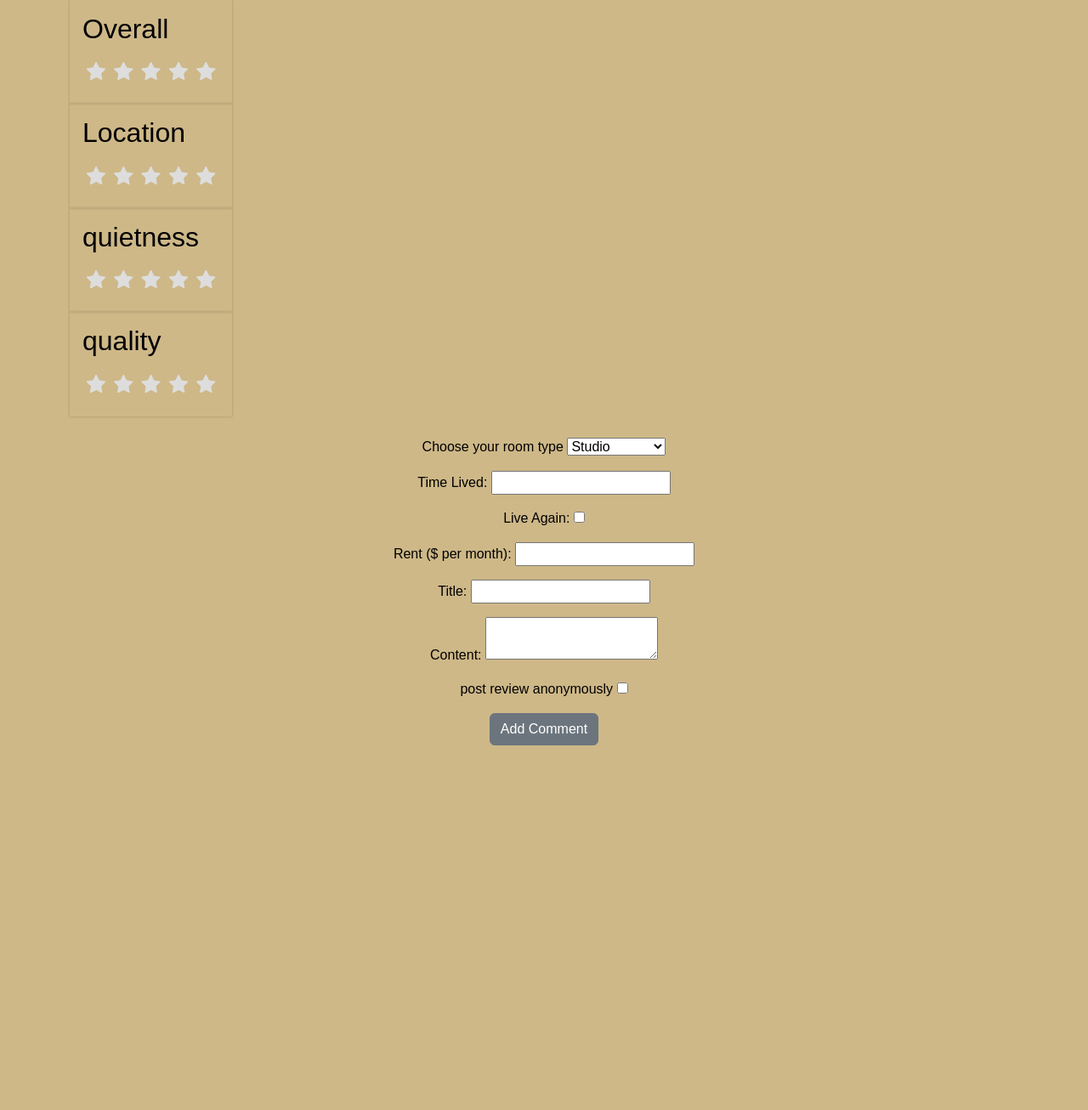
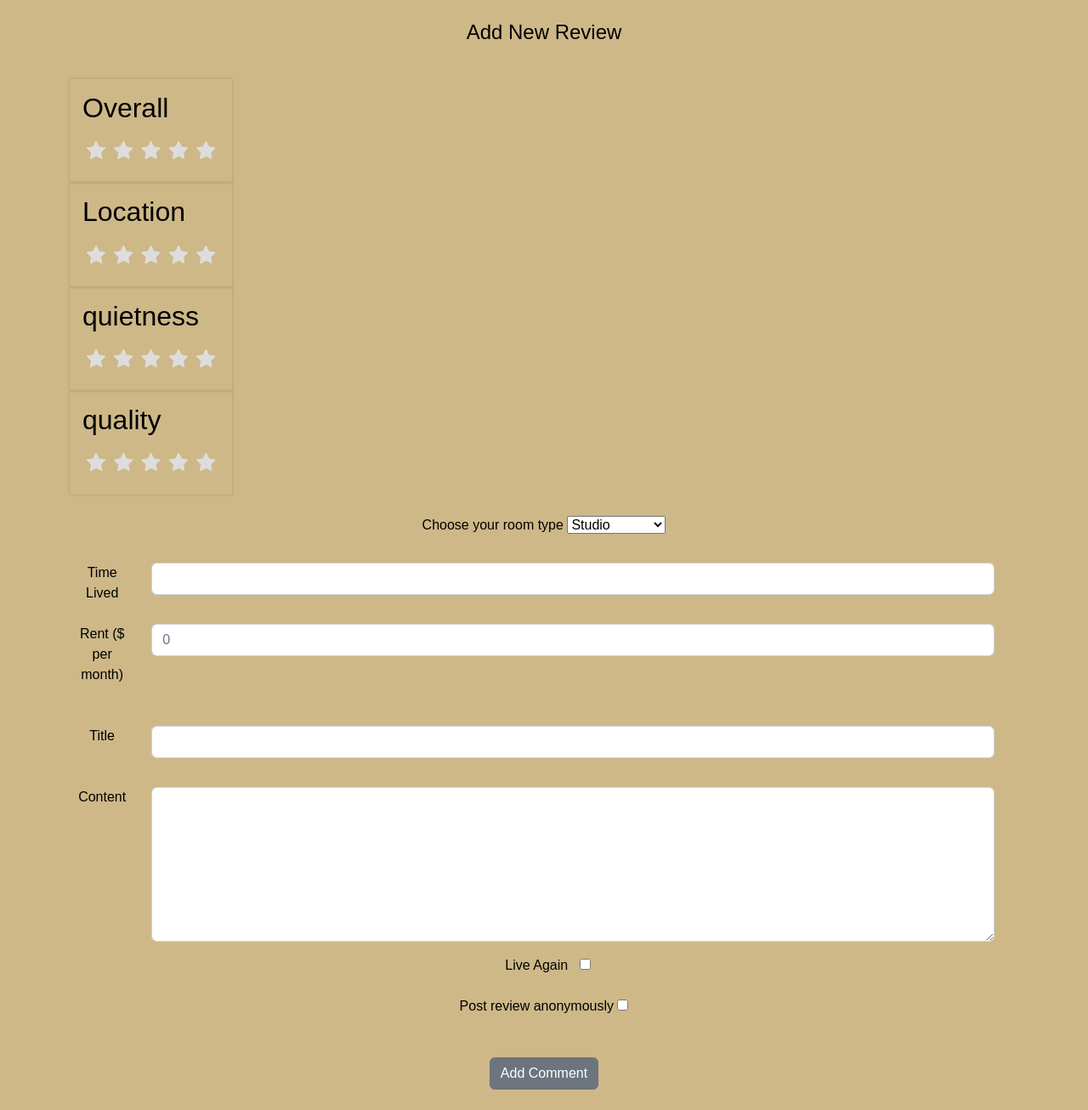
Before and after one commit to SazikQ/RateMyResidence, a Django app: page /addReview/1 in a window 1280 px wide. Shown: the part 56-1362 px from the top of the page at 85% size. Before the commit the page ends 933 px from the top, so only its background shows below. Run offline with Django 4.2, Linux system fonts and the light colour scheme; the visitor is signed in with stand-in values (Sample User, id 1); parts of the project's set-up code (start-up, migrations or seed data) failed here and were passed over; some libraries are stand-ins or nearby versions.

Commit message:
Add review ui update

```diff
--- a/templates/addReview.html
+++ b/templates/addReview.html
@@ -14,8 +14,11 @@
     <title>Add New Comment</title>
 </head>
 <body>
-<form method="post">
+<form method="post" class="form-horizontal">
     {% csrf_token %}
+    <br>
+    <h4 class="mb-3">Add New Review</h4>
+    <br>
     <div class="container">
         <div class="rating-wrap">
             <h2>Overall</h2>
@@ -85,7 +88,11 @@
         </div>
     </div>
     <br>
-    <p><label for="id_room_type">Choose your room type</label>
+
+    <div class="container">
+        <div class="row g-3">
+            <div class="col-12">
+                <label for="id_name" class="form-label">Choose your room type</label>
                 <select id="id_room_type" name="room_type">
                     <option value="ST">Studio</option>
                     <option value="SH">Shared-room</option>
@@ -94,20 +101,84 @@
                     <option value="FR">Four-room</option>
                     <option value="UN">Unknown</option>
                 </select>
-    <p><label for="id_time_lived">Time Lived:</label>
-        <input id="id_time_lived" maxlength="5" name="time_lived" required type="number"></p>
-    <p><label for="id_live_again">Live Again:</label>
-        <input id="id_live_again" name="live_again" type="checkbox"></p>
-    <p><label for="id_rent">Rent ($ per month):</label>
-        <input id="id_rent" maxlength="5" name="rent" required type="number"></p>
-    <p><label for="id_title">Title:</label>
-        <input id="id_title" maxlength="100" name="title" required type="text"></p>
-    <p><label for="id_content">Content:</label>
-        <textarea id="id_content" name="content" required></textarea></p>
-    <p><label for="id_is_anonymous">post review anonymously</label>
-        <input id="id_is_anonymous" name="isAnonymous" type="checkbox"></p>
+            </div>
+            <br>
+            <br>
+            <br>
+            <div class="form-group row">
+                <label for="id_time_lived" class="col-sm-1 form-label">Time Lived</label>
+                <div class="col-sm-11">
+                    <input type="text" class="form-control" id="id_time_lived" name = "time_lived" maxlength="5" value="" type="number" required>
+                </div>
+
+                <div class="invalid-feedback">
+                    Please enter a valid Residence name.
+                </div>
+            </div>
+            <br>
+            <br>
+            <br>
+            <div class="form-group row">
+                <label for="id_rent" class="col-sm-1 form-label">Rent ($ per month)</label>
+                <div class="col-sm-11">
+                    <input type="number" class="form-control" id="id_rent" name="rent" placeholder="0" value="" maxlength="5" required>
+                </div>
+                <div class="invalid-feedback">
+                    Please enter a valid street name.
+                </div>
+            </div>
+            <br>
+            <br>
+            <br>
+            <br>
+            <br>
+            <div class="form-group row">
+                <label for="id_title" class="col-sm-1 form-label">Title</label>
+                <div class="col-sm-11">
+                    <input type="text" class="form-control" id="id_title" name="title" placeholder="" maxlength="100" required>
+                </div>
+
+                <div class="invalid-feedback">
+                    Please enter a valid zipcode.
+                </div>
+            </div>
+            <br>
+            <br>
+            <br>
+            <div class="form-group row">
+                <label for="id_tags" class="col-sm-1 form-label">Content</label>
+                <div class="col-sm-11">
+                    <textarea id="id_content" name="content" class="form-control" rows="7"></textarea>
+                </div>
+                <div class="invalid-feedback">
+                    Please enter tags.
+                </div>
+            </div>
+            <br>
+            <br>
+            <br>
+            <div class="col-12">
+                <label for="id_live_again" class="col-sm-1 form-label">Live Again</label>
+                <input id="id_live_again" name="live_again" type="checkbox">
+                <div class="invalid-feedback">
+                    Please enter a valid street number.
+                </div>
+            </div>
+
+            <div class="col-12">
+                <label for="id_is_anonymous">Post review anonymously</label>
+                <input id="id_is_anonymous" name="isAnonymous" type="checkbox">
+                <div class="invalid-feedback">
+                    Please enter tags.
+                </div>
+            </div>
+        </div>
+    </div>
+    <br>
+    <br>
     <button class='btn btn-secondary' type="submit">Add Comment</button>
-
+    <br>
+    <br>
 </form>
 </body>
 </html>
--- a/templates/editreview.html
+++ b/templates/editreview.html
@@ -137,7 +137,7 @@
             <option value="UN">Unknown</option>
         </select>
     <p><label for="id_time_lived">Time Lived:</label>
-        <input id="id_time_lived" maxlength="5" name="time_lived" required type="number"></p>
+        <input id="id_time_lived" maxlength="5" name="time_lived" required type="number"><label> months</label></p>
     <p><label for="id_live_again">Live Again:</label>
         <input id="id_live_again" name="live_again" type="checkbox"></p>
     <p><label for="id_rent">Rent ($ per month):</label>
--- a/templates/residence_info.html
+++ b/templates/residence_info.html
@@ -153,7 +153,7 @@
                             room type: <strong>Unknown</strong>
                         {% endif %}
 
-                    Time lived: <strong>{{ comment.time_lived }}</strong>
+                    Time lived: <strong>{{ comment.time_lived }}</strong> months
                         Rent: <strong>$ {{comment.rent }} / month</strong>
                         {% if comment.live_again %}
                             Would live again: <strong>Yes</strong>
--- a/templates/review_info.html
+++ b/templates/review_info.html
@@ -23,7 +23,7 @@
                   room type: <strong>Unknown</strong>
               {% endif %}
 
-              Time lived: <strong>{{ object.time_lived }}</strong>
+              Time lived: <strong>{{ object.time_lived }}</strong> months
               Rent: <strong>$ {{object.rent }} / month</strong>
               {% if object.live_again %}
                   Would live again: <strong>Yes</strong>
--- a/templates/review_list.html
+++ b/templates/review_list.html
@@ -29,7 +29,7 @@
       <div class="card-body">
         <h1 class="card-title pricing-card-title">{{Review.title}}</h1>
         <ul class="list-unstyled mt-3 mb-4">
-          <li>Time lived: {{Review.time_lived}}</li>
+          <li>Time lived: {{Review.time_lived}} months</li>
           <li>Rent: $ {{Review.rent}}<small class="text-muted fw-light">/mo</small></li>
         </ul>
         <a href = "{%url 'review_detail' Review.pk%}"><button type = "button" class="w-100 btn btn-lg btn-primary">View Details</button></a>
```
Also changed, not shown: templates/addResidence.html (+51 -12 lines), 1 other file. Lines whose indentation alone changed are shown as unchanged.
